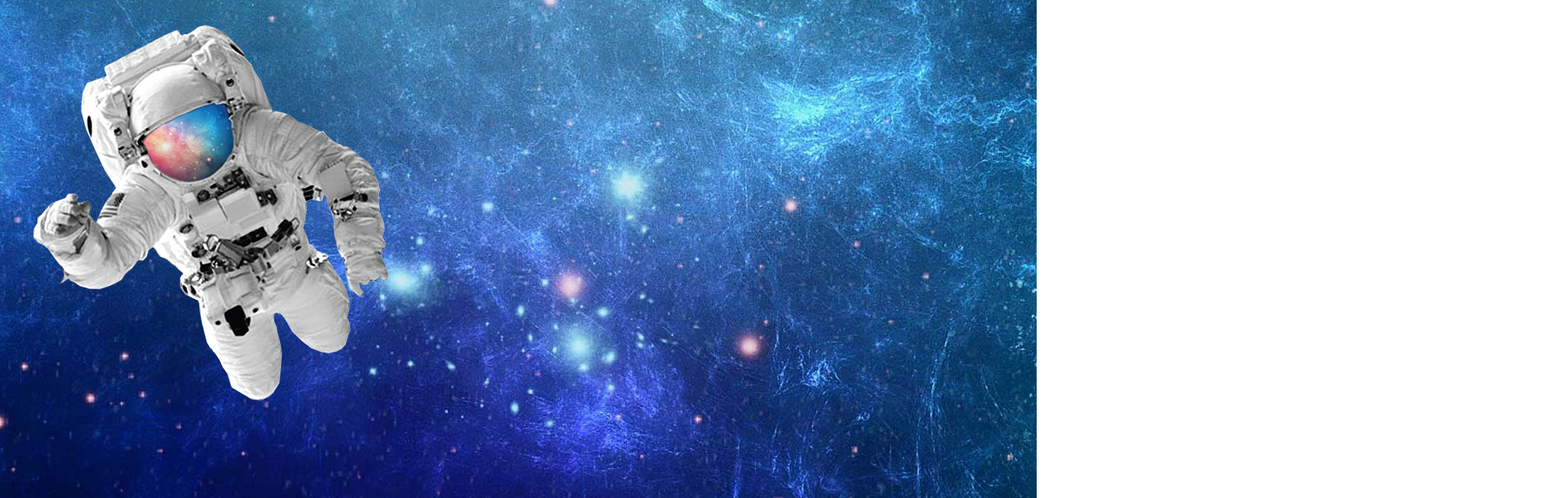
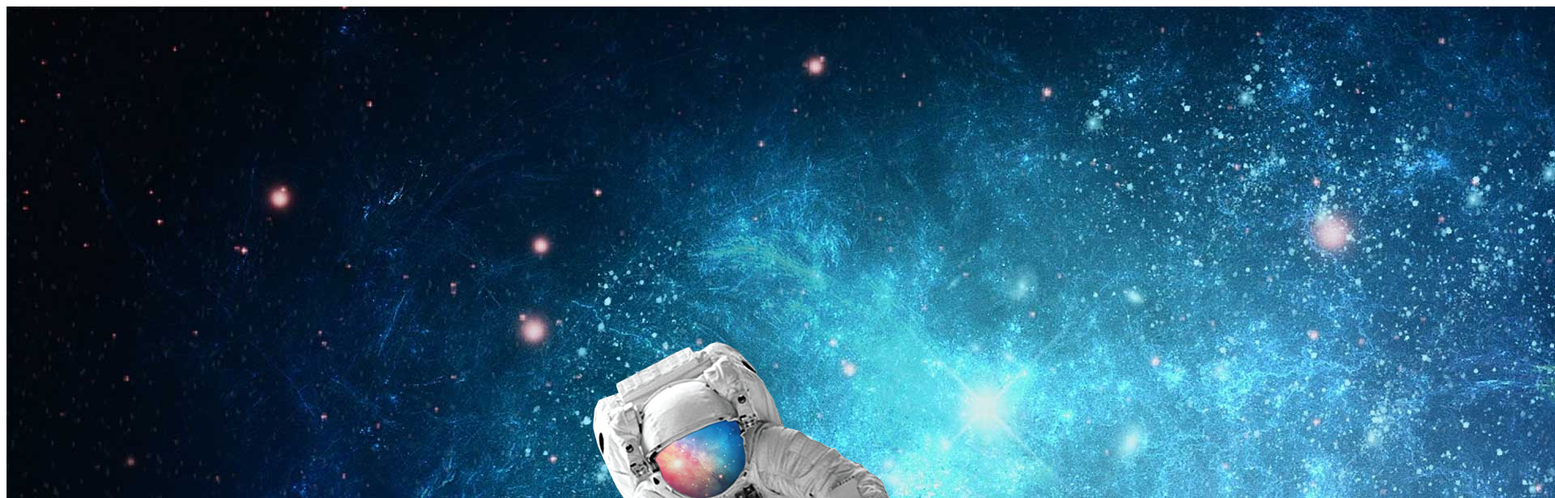
Before and after one commit to presleydelgado/html-css, a plain HTML site: page Desafios/modulo02/d011/index.html in a window 1280 px wide. Shown: the top 616 px of the page at 81% size, 1920 px wide, since content can reach past the window. Drawn offline with Linux system fonts and the light colour scheme.

Commit message:
Update index.html

```diff
--- a/Desafios/modulo02/d011/index.html
+++ b/Desafios/modulo02/d011/index.html
@@ -5,19 +5,31 @@
     <meta name="viewport" content="width=device-width, initial-scale=1.0">
     <title>Desafio 012</title>
     <style>
-        body {
-            background-image: url(imagens/espaco.jpg);
-            width: 100;
-            height: 100;
-            position: absolute;
+        .espaco {
+            position: relative;
+            height: 96vh;
+
+
             background-position: center center;
+            background-color: black;
+            background-repeat: no-repeat;
+            background-size: cover;
         }
         .astronauta {
-            ;
+            position: absolute;
+            left: 50%;
+            top: 50%;
+
+            height: 200px;
+            width: 500px;
+
         }
     </style>
 </head>
 <body>
+    <div class="espaco">
+        <img src="imagens/espaco.jpg" alt="">
+    </div>
     <div class="astronauta">
         <img src="imagens/astronauta.png" alt="astronauta">
     </div>
```
